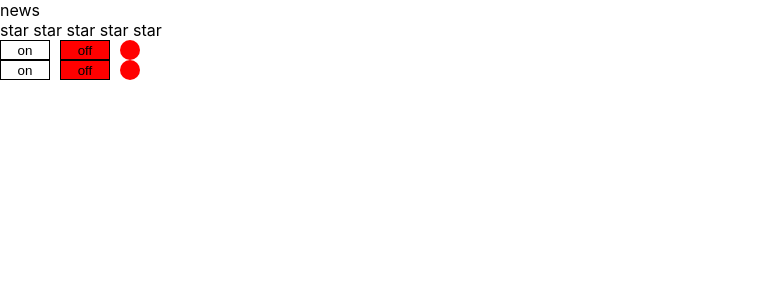
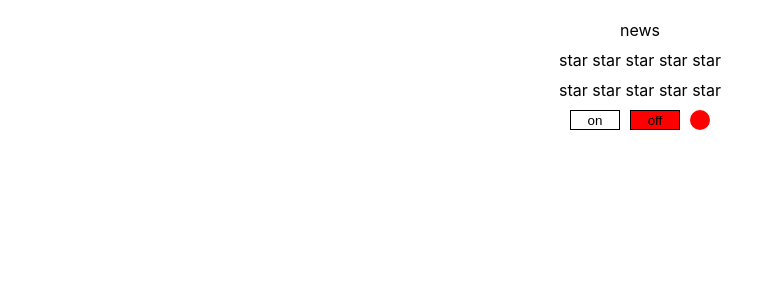
Before and after one commit to antonsadovskiy/react-kabzda, a React (Create React App) app: page / in a window 1280 px wide. Shown: the top 300 px of the page, without its empty margins (0-784 px from the left). Built offline with nearby package versions, Linux system fonts and the light colour scheme.

Commit message:
added local state to Rating component

```diff
--- a/src/App.css
+++ b/src/App.css
@@ -1,5 +1,12 @@
 .App {
   text-align: center;
+  margin: 20px auto;
+  width: 800px;
+  display: flex;
+  flex-direction: column;
+  align-items: center;
+  justify-content: center;
+  gap: 10px;
 }
 
 .App-logo {
--- a/src/App.tsx
+++ b/src/App.tsx
@@ -1,26 +1,32 @@
-import React from 'react';
+import React, {useState} from 'react';
 import './App.css';
 import Accordion from "./components/Accordion/Accordion";
 import Rating from './components/Rating/Rating';
 import OnOff from "./components/OnOff/OnOff";
 import UnControlledAccordion from "./components/UnControlledAccordion/UnControlledAccordion";
-import UnControlledRating from "./components/UnControlledRating/UnControlledRating";
+import UnControlledRating, {RatingType} from "./components/UnControlledRating/UnControlledRating";
 
 function App() {
+
+    const [rating, setRating] = useState<RatingType>(0)
+
+    const changeRating = (value: RatingType) => {
+        setRating(value)
+    }
+
     return (
-        <div>
+        <div className={"App"}>
             {/*<PageTitle title={"First title"}/>*/}
             {/*<Accordion titleValue={"UnControlledAccordion 1"} collapsed={true}/>*/}
             {/*<Rating value={4}/>*/}
 
             {/*<PageTitle title={"Second title"}/>*/}
             {/*<Accordion titleValue={"UnControlledAccordion 2"} collapsed={false}/>*/}
-            {/*<Rating value={2}/>*/}
-
             <UnControlledAccordion titleValue="news"/>
             <UnControlledRating />
+            <Rating value={rating} changeRating={changeRating}/>
             <OnOff />
-            <OnOff />
+            {/*<OnOff />*/}
         </div>
     );
 }
--- a/src/components/Rating/Rating.tsx
+++ b/src/components/Rating/Rating.tsx
@@ -1,7 +1,9 @@
 import React from "react";
+import {RatingType} from "../UnControlledRating/UnControlledRating";
 
 type RatingPropsType = {
     value: 0 | 1 | 2 | 3 | 4 | 5;
+    changeRating: (value: RatingType) => void
 }
 
 export default function Rating(props: RatingPropsType) {
@@ -9,20 +11,26 @@ export default function Rating(props: RatingPropsType) {
 
     return (
         <div>
-            <Star selected={ props.value > 0 }/>
-            <Star selected={ props.value > 1 }/>
-            <Star selected={ props.value > 2 }/>
-            <Star selected={ props.value > 3 }/>
-            <Star selected={ props.value > 4 }/>
+            <Star selected={ props.value > 0 } callback={() => props.changeRating(1)} />
+            <Star selected={ props.value > 1 } callback={() => props.changeRating(2)} />
+            <Star selected={ props.value > 2 } callback={() => props.changeRating(3)} />
+            <Star selected={ props.value > 3 } callback={() => props.changeRating(4)} />
+            <Star selected={ props.value > 4 } callback={() => props.changeRating(5)} />
         </div>
     )
 }
 
 type StarPropsType = {
     selected: boolean;
+    callback: ()=>void
 }
 
 function Star(props: StarPropsType) {
     console.log("Star rendering")
-    return (props.selected)? <span><b> star </b></span> : <span> star </span>
+
+    const onClickHandler = () => {
+        props.callback()
+    }
+
+    return (props.selected)? <span onClick={onClickHandler}><b> star </b></span> : <span onClick={onClickHandler}> star </span>
 }
--- a/src/components/UnControlledAccordion/UnControlledAccordion.tsx
+++ b/src/components/UnControlledAccordion/UnControlledAccordion.tsx
@@ -29,7 +29,12 @@ type AccordionTitlePropsType = {
 
 function AccordionTitle(props: AccordionTitlePropsType) {
     console.log("AccordionTitle rendering")
-    return <div onClick={() => props.toggleAccordion(!props.collapsed)}>{props.title}</div>
+
+    const onClickHandler = () => {
+        props.toggleAccordion(!props.collapsed)
+    }
+
+    return <div onClick={onClickHandler}>{props.title}</div>
 }
 
 function AccordionBody() {
--- a/src/components/UnControlledRating/UnControlledRating.tsx
+++ b/src/components/UnControlledRating/UnControlledRating.tsx
@@ -1,6 +1,6 @@
 import React, {useState} from "react";
 
-type RatingType =  0 | 1 | 2 | 3 | 4 | 5;
+export type RatingType =  0 | 1 | 2 | 3 | 4 | 5;
 
 export default function UnControlledRating() {
     console.log("Rating rendering")
```
